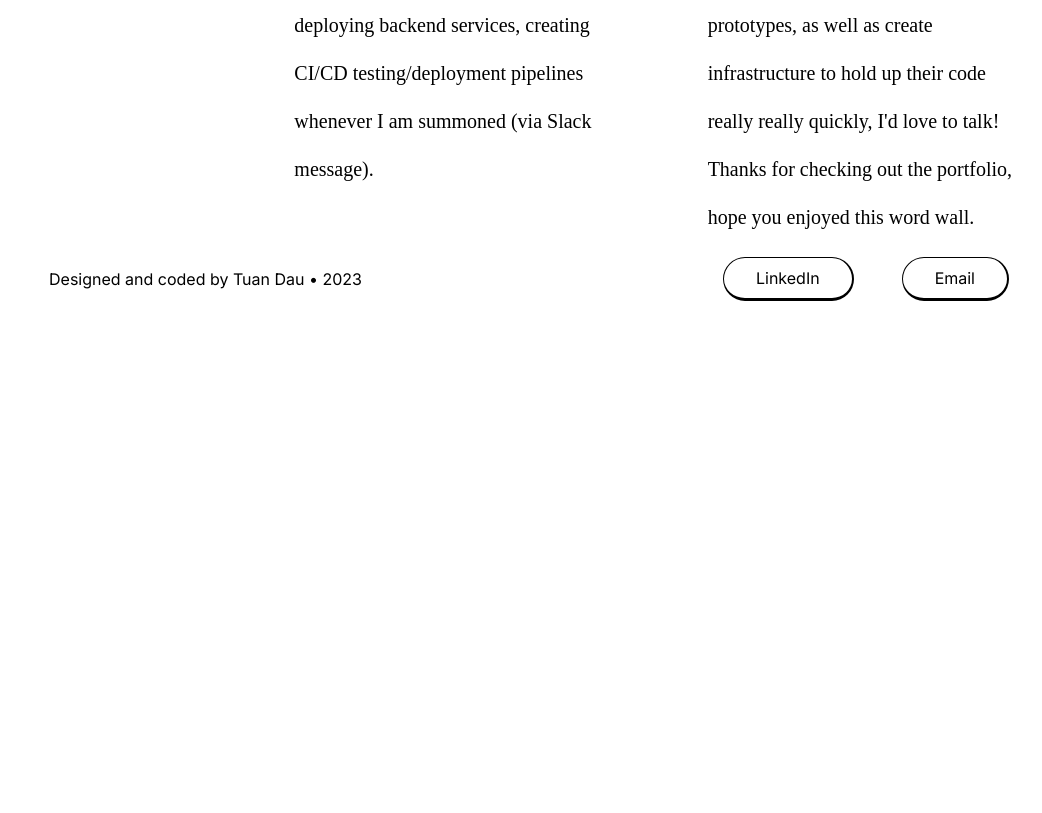
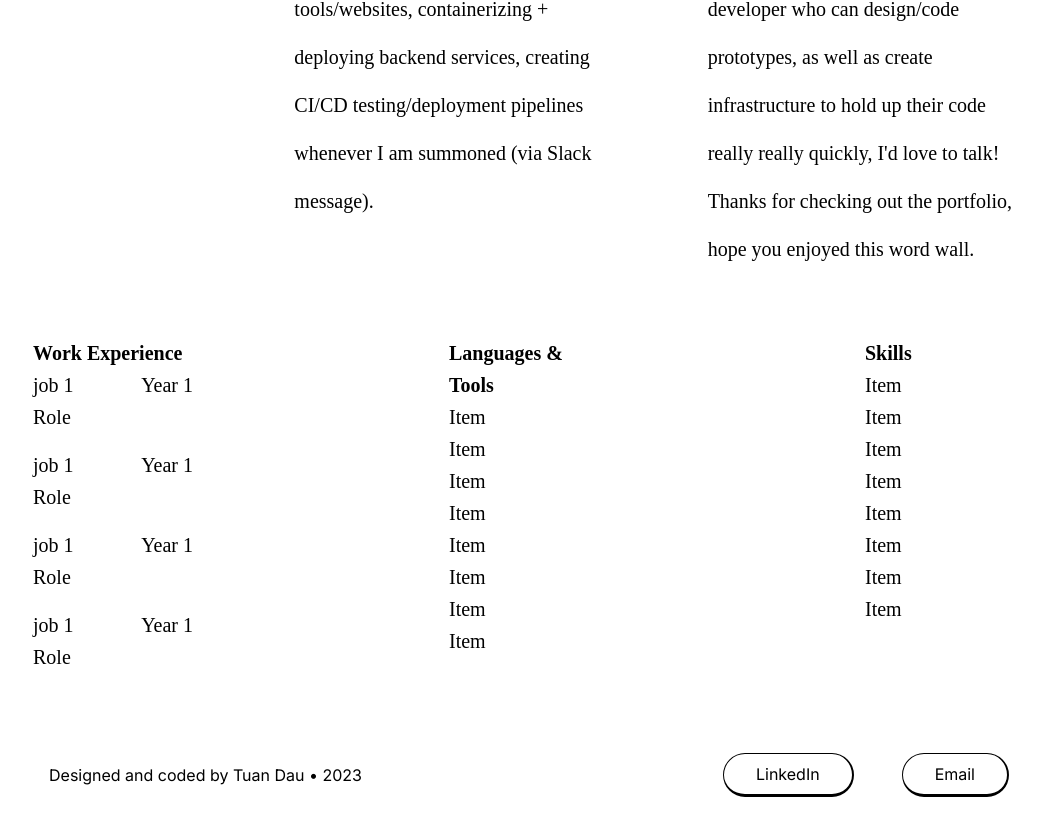
Before and after one commit to tuansydau/portfolio-website, a Next.js app: page /about in a window 1280 px wide. Shown: the part 1777-2590 px from the top of the page, without its empty margins (111-1153 px from the left). Before the commit the page ends 2094 px from the top, so only its background shows below. Built offline with nearby package versions, Linux system fonts and the light colour scheme; a web font is replaced by a local one.

Commit message:
refactor: remove imageopacity from projectCard, add: skills/exp to about

```diff
--- a/app/about/page.tsx
+++ b/app/about/page.tsx
@@ -3,12 +3,12 @@ import Footer from '@/components/Footer';
 import Image from 'next/image';
 import Link from 'next/link';
 
-export default function Home() {
+export default function About() {
   return (
     <div className="flex min-h-screen flex-col items-center justify-between">
       <Navbar highlightedButton={'about'} />
-
-      <div className="flex flex-col max-w-[2000px]">
+      <div className="mt-8" />
+      <div className="flex flex-col w-full max-w-[2000px]">
         <div className="flex justify-center w-full px-36">
           <p
             className="w-fit mb-16"
@@ -141,7 +141,79 @@ export default function Home() {
           </div>
         </div>
       </div>
-
+      <div className="mt-16" />
+      <div
+        className="flex w-full max-w-[2200px] px-36 justify-between space-x-64"
+        style={{
+          fontFamily: 'Zodiak, serif',
+          fontSize: '1.25rem',
+          lineHeight: '2rem',
+          fontWeight: 375
+        }}
+      >
+        <div className="w-full">
+          <div style={{ fontWeight: 700 }}>Work Experience</div>
+          <div>
+            <ul className="space-y-4">
+              <li className="flex flex-col">
+                <div className="flex justify-between">
+                  <p>job 1</p>
+                  <p>Year 1</p>
+                </div>
+                Role
+              </li>
+              <li className="flex flex-col">
+                <div className="flex justify-between">
+                  <p>job 1</p>
+                  <p>Year 1</p>
+                </div>
+                Role
+              </li>
+              <li className="flex flex-col">
+                <div className="flex justify-between">
+                  <p>job 1</p>
+                  <p>Year 1</p>
+                </div>
+                Role
+              </li>
+              <li className="flex flex-col">
+                <div className="flex justify-between">
+                  <p>job 1</p>
+                  <p>Year 1</p>
+                </div>
+                Role
+              </li>
+            </ul>
+          </div>
+        </div>
+        <div className="w-full">
+          <div style={{ fontWeight: 700 }}>Languages & Tools</div>
+          <ul>
+            <li>Item</li>
+            <li>Item</li>
+            <li>Item</li>
+            <li>Item</li>
+            <li>Item</li>
+            <li>Item</li>
+            <li>Item</li>
+            <li>Item</li>
+          </ul>
+        </div>
+        <div className="w-full">
+          <div style={{ fontWeight: 700 }}>Skills</div>
+          <ul>
+            <li>Item</li>
+            <li>Item</li>
+            <li>Item</li>
+            <li>Item</li>
+            <li>Item</li>
+            <li>Item</li>
+            <li>Item</li>
+            <li>Item</li>
+          </ul>
+        </div>
+      </div>
+      <div className="mt-16" />
       <Footer />
     </div>
   );
--- a/app/page.tsx
+++ b/app/page.tsx
@@ -27,11 +27,7 @@ export default function Home() {
 
   return (
     <div className="flex min-h-screen flex-col items-center">
-      <Navbar
-        highlightedButton={'home'}
-        buttonEnterFunction={textEnter}
-        buttonLeaveFunction={textLeave}
-      />
+      <Navbar highlightedButton={'home'} />
       <div className="cursor-outline" data-cursor-outline></div>
       <motion.div
         className="cursor z-50"
--- a/components/App/ProjectCard.tsx
+++ b/components/App/ProjectCard.tsx
@@ -10,7 +10,6 @@ interface ProjectCardProps {
   targetBlank?: boolean;
   noCover?: boolean;
   textColor?: string;
-  imageOpacity?: string;
   filter?: string;
 }
 
@@ -23,7 +22,6 @@ export default function ProjectCard({
   targetBlank,
   noCover,
   textColor,
-  imageOpacity,
   filter
 }: ProjectCardProps) {
   const topMargin = 1;
@@ -32,14 +30,14 @@ export default function ProjectCard({
   return (
     <div className="w-full h-[600px]">
       <Link href={linkTo} target={targetBlank ? '_blank' : ''}>
-        <div className="relative w-full h-full mb-2 hover:opacity-70">
+        <div className="relative w-full h-full mb-2">
           <Image
+            className="transition ease-in-out hover:opacity-70"
             src={imagePath}
             alt=""
             objectFit={noCover ? '' : 'cover'}
             fill
             style={{
-              opacity: imageOpacity ? imageOpacity : '100%',
               filter: filter ? filter : ''
             }}
           />
```
